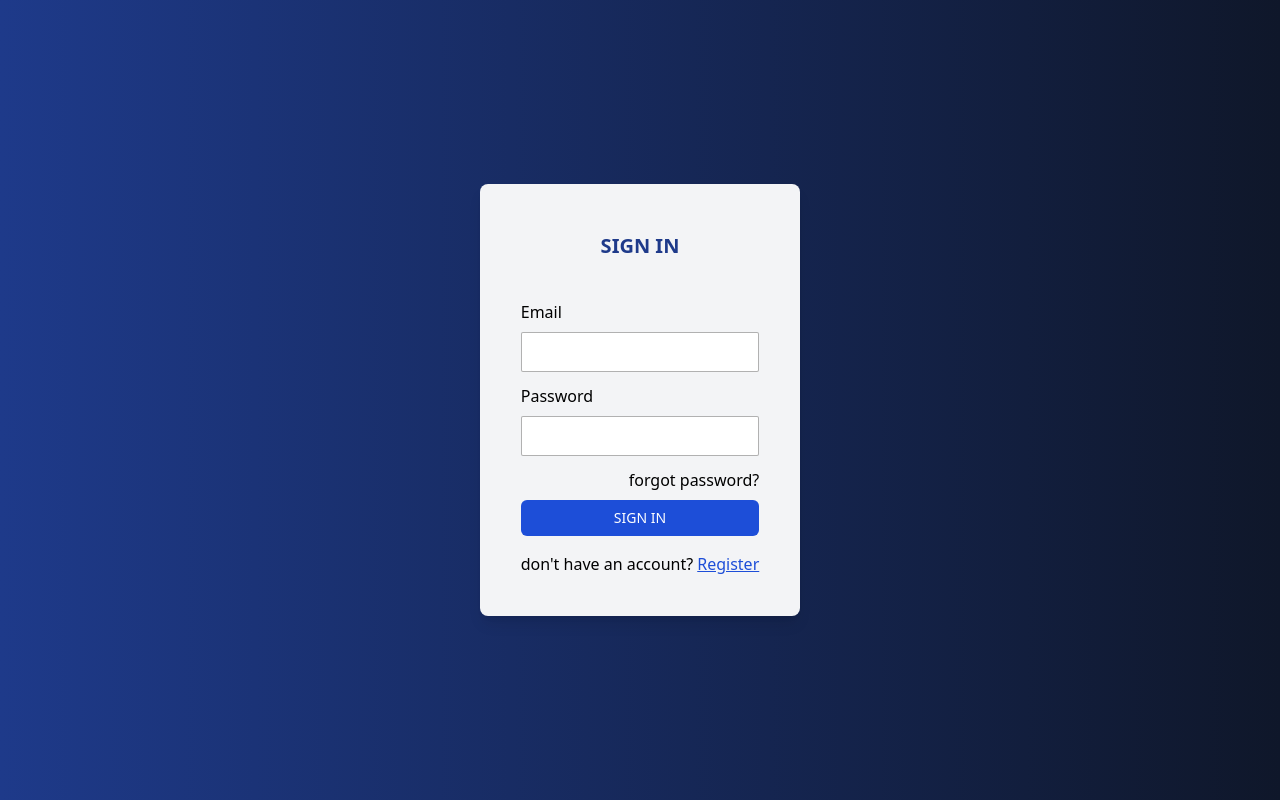
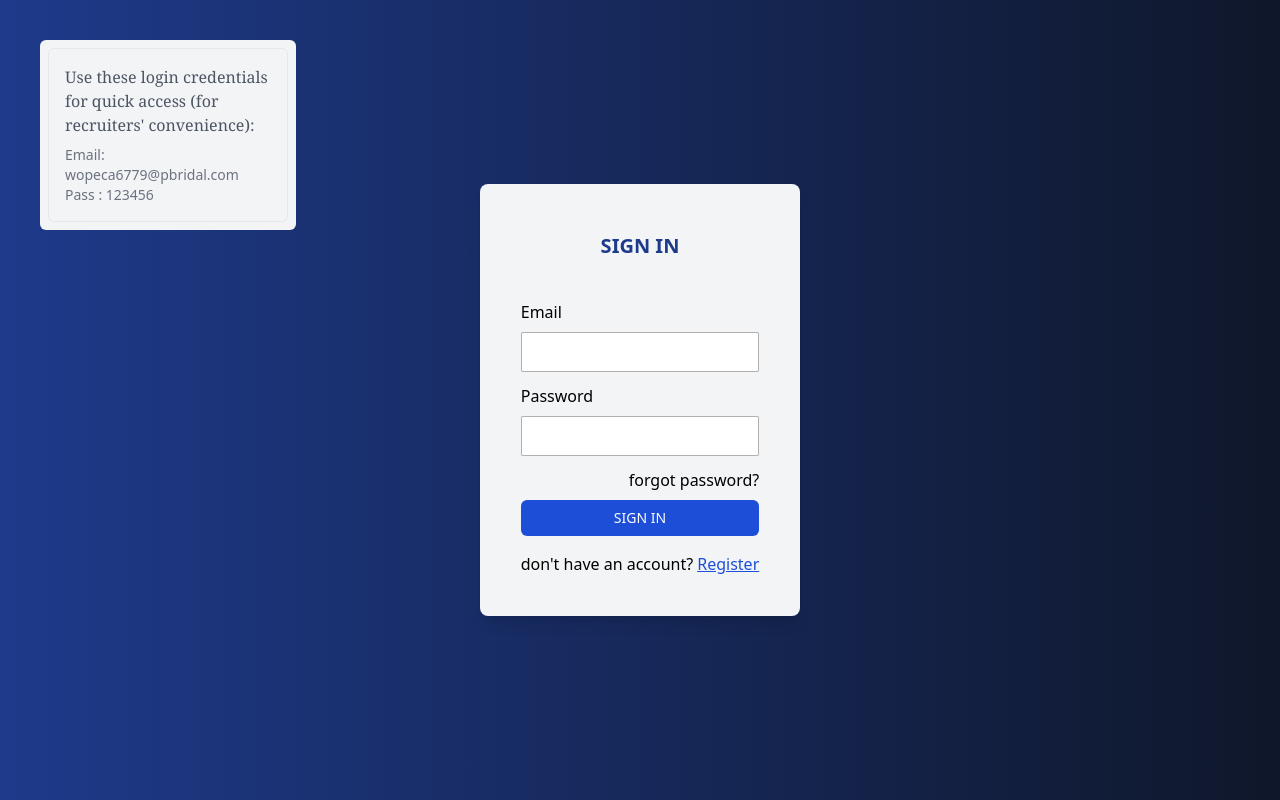
Before and after one commit to sufiyan-calicut/roomie-com-client, a React (Vite) app: page /login in a window 1280 px wide. Built offline with nearby package versions, Linux system fonts and the light colour scheme; no server answers.

Commit message:
removed alert and add a box

```diff
--- a/src/components/user-components/register-and-login/Login.jsx
+++ b/src/components/user-components/register-and-login/Login.jsx
@@ -43,10 +43,20 @@ const Login = () => {
   };
 
   return (
+    <>
+      <div className='bg-gray-100 rounded-md  h-auto w-64 p-2 left-0 top-0 m-10 absolute'>
+        <div className='border rounded-md p-4'>
+          <p className='text-gray-600 font-serif mb-2'>
+            Use these login credentials for quick access (for recruiters' convenience):
+          </p>
+          <p className='text-sm text-gray-500'>
+            <span className='block'>Email: wopeca6779@pbridal.com</span>
+            <span className='block'>Pass : 123456</span>
+          </p>
+        </div>
+      </div>
       <div className='bg-gradient-to-r from-blue-900 to-slate-900 w-screen h-screen flex items-center justify-center '>
-      {alert('hello')}
-
-      <div className='flex p-6 bg-gray-100 items-center justify-center  flex-col h-auto w-80  rounded-lg shadow-lg '>
+        <div className='flex p-6 bg-gray-100  items-center justify-center  flex-col h-auto w-80  rounded-lg shadow-lg '>
           <h1 className='m-6 font-semibold text-blue-900 text-xl'>SIGN IN</h1>
           <form className='p-4  ' onSubmit={handleSubmit}>
             <label className='block mb-2 '>Email </label>
@@ -87,6 +97,7 @@ const Login = () => {
           </form>
         </div>
       </div>
+    </>
   );
 };
 
```
Lines whose indentation alone changed are shown as unchanged.
